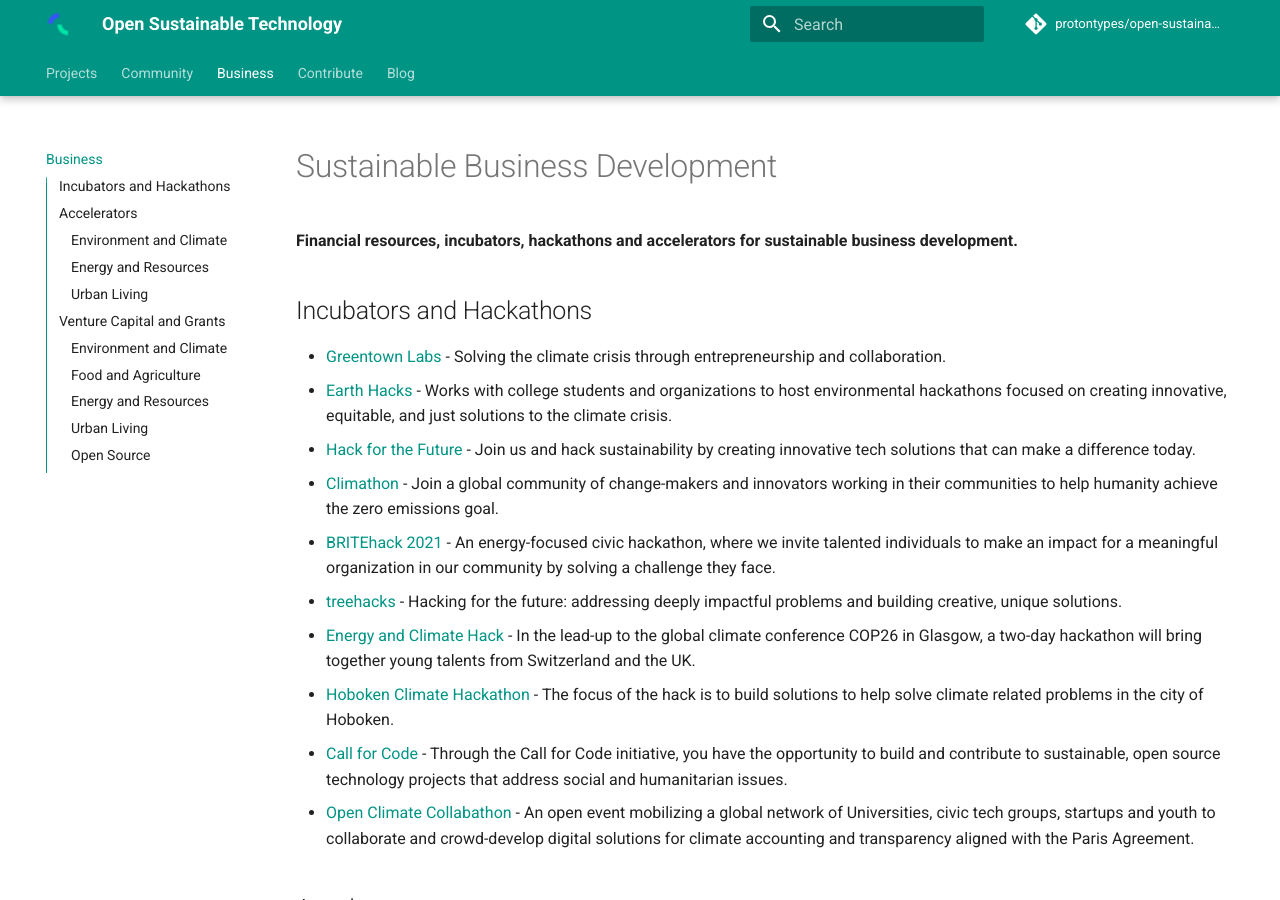
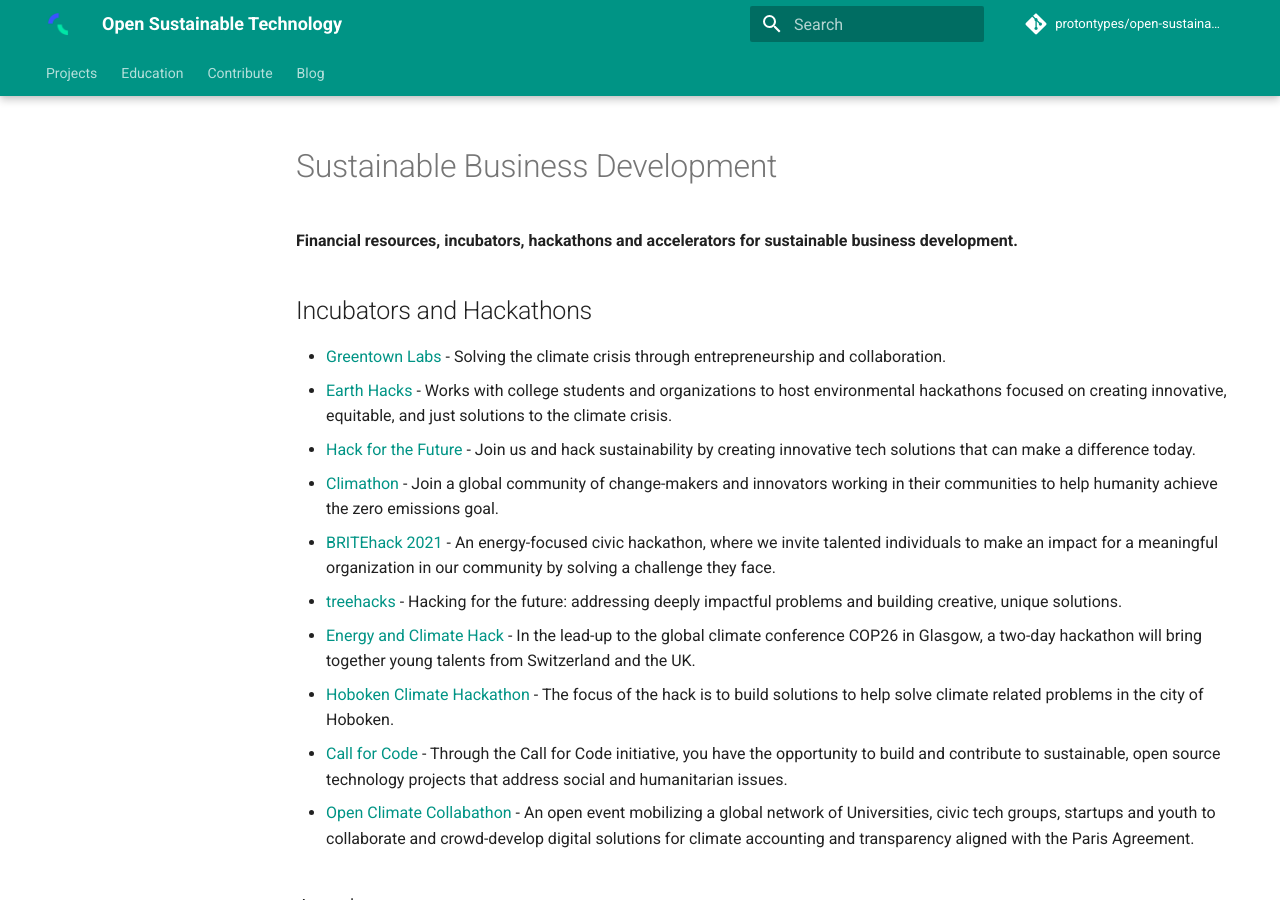
Before and after one commit to protontypes/open-sustainable-technology, an MkDocs documentation site: the page built from docs/business.md, in a window 1280 px wide and 900 px high. Built offline with MkDocs 1.6.1 and Material for MkDocs 9.7.7, drawn with Linux system fonts in a browser that asks for light colours; comment, search, counter and statistics services are not loaded.

Commit message:
Update mkdocs.yml

```diff
--- a/mkdocs.yml
+++ b/mkdocs.yml
@@ -7,9 +7,7 @@
 edit_uri: ''
 nav:
   - "Projects": "index.md"
-  - "Community": "community.md"
-  - "Business" : "business.md"
-#  - "Education": "education.md"
+  - "Education": "education.md"
   - "Contribute": "contributing.md"
   - Blog:
       2022:
```
